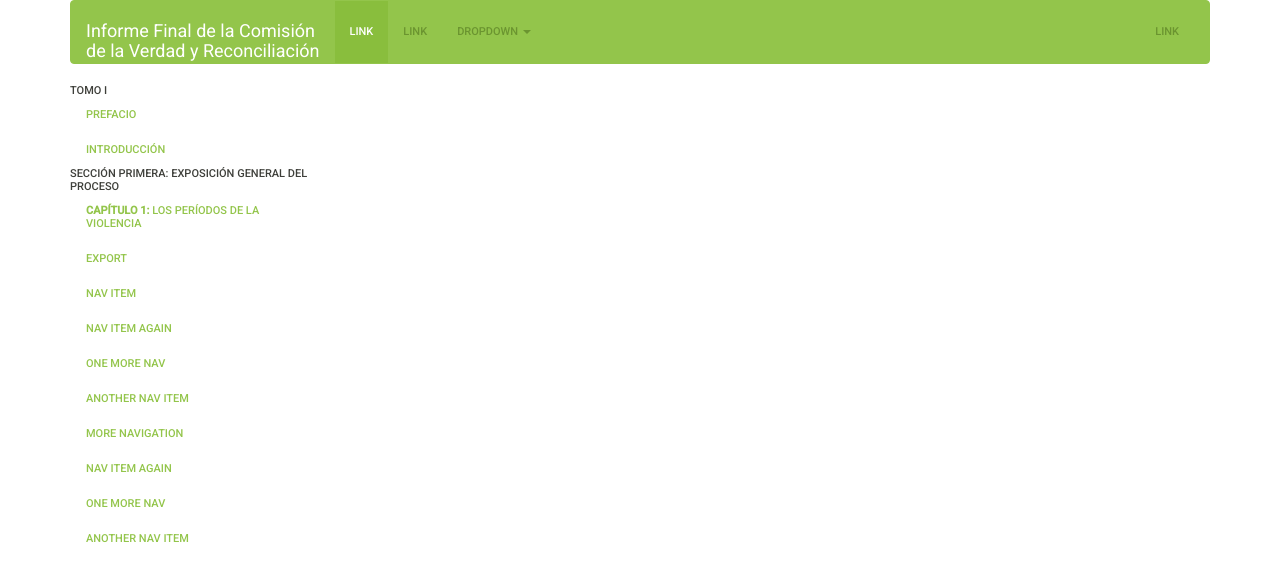
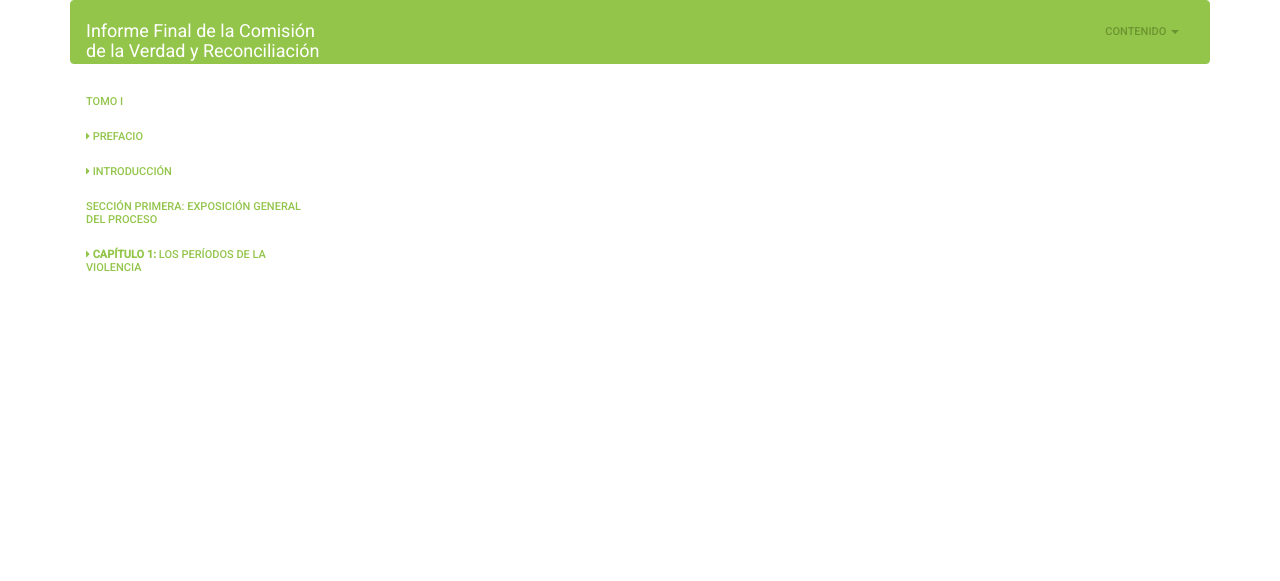
Before and after one commit to aniversarioperu/informe-cvr-django, a Django app: page / in a window 1280 px wide. Shown: the top 581 px of the page. Run offline with Django 3.2, Linux system fonts and the light colour scheme; some libraries are stand-ins or nearby versions.

Commit message:
copy sidebar links to navbar

```diff
--- a/informe_cvr/informe/templates/informe/base.html
+++ b/informe_cvr/informe/templates/informe/base.html
@@ -66,24 +66,16 @@
             </div>
 
             <div class="collapse navbar-collapse" id="bs-example-navbar-collapse-2">
-              <ul class="nav navbar-nav">
-                <li class="active"><a href="#">Link <span class="sr-only">(current)</span></a></li>
-                <li><a href="#">Link</a></li>
+              <ul class="nav navbar-nav navbar-right">
+                <!-- <li class="active"><a href="#">Link <span class="sr-only">(current) </span></a></li>
+                -->
                 <li class="dropdown">
-                  <a href="#" class="dropdown-toggle" data-toggle="dropdown" role="button" aria-expanded="false">Dropdown <span class="caret"></span></a>
+                  <a href="#" class="dropdown-toggle" data-toggle="dropdown" role="button"
+                     aria-expanded="false">Contenido <span class="caret"></span></a>
                   <ul class="dropdown-menu" role="menu">
-                    <li><a href="#">Action</a></li>
-                    <li><a href="#">Another action</a></li>
-                    <li><a href="#">Something else here</a></li>
-                    <li class="divider"></li>
-                    <li><a href="#">Separated link</a></li>
-                    <li class="divider"></li>
-                    <li><a href="#">One more separated link</a></li>
+                   {% include 'informe/toc.html' %}
                   </ul>
                 </li>
-              </ul>
-              <ul class="nav navbar-nav navbar-right">
-                <li><a href="#">Link</a></li>
               </ul>
             </div>
           </div>
--- a/informe_cvr/informe/templates/informe/sidebar.html
+++ b/informe_cvr/informe/templates/informe/sidebar.html
@@ -1,22 +1,7 @@
 <div class="col-xs-3 col-sm-3 col-md-3 col-lg-3 sidebar">
   <ul class="nav nav-sidebar">
-    <li>TOMO I</li>
-    <li><a href="/prefacio/">Prefacio</a></li>
-    <li><a href="/introduccion/">Introducción</a></li>
-    <li>Sección primera: Exposición general del proceso</li>
-    <li><a href="/capitulo-1-los-periodos-de-la-violencia/"><b>Capítulo 1:</b> Los períodos de la violencia</a></li>
-    <li><a href="#">Export</a></li>
-  </ul>
-  <ul class="nav nav-sidebar">
-    <li><a href="">Nav item</a></li>
-    <li><a href="">Nav item again</a></li>
-    <li><a href="">One more nav</a></li>
-    <li><a href="">Another nav item</a></li>
-    <li><a href="">More navigation</a></li>
-  </ul>
-  <ul class="nav nav-sidebar">
-    <li><a href="">Nav item again</a></li>
-    <li><a href="">One more nav</a></li>
-    <li><a href="">Another nav item</a></li>
+
+      {% include 'informe/toc.html' %}
+
   </ul>
 </div>
--- /dev/null
+++ b/informe_cvr/informe/templates/informe/toc.html
@@ -0,0 +1,7 @@
+<li><a href="/prefacio/">TOMO I</a></li>
+<li><a href="/prefacio/"><i class="fa fa-caret-right"></i> Prefacio</a></li>
+<li><a href="/introduccion/"><i class="fa fa-caret-right"></i> Introducción</a></li>
+<li><a href="/capitulo-1-los-periodos-de-la-violencia/">Sección primera: Exposición general del
+    proceso</a></li>
+<li><a href="/capitulo-1-los-periodos-de-la-violencia/"><i class="fa fa-caret-right"></i>
+    <b>Capítulo 1:</b> Los períodos de la violencia</a></li>
```
